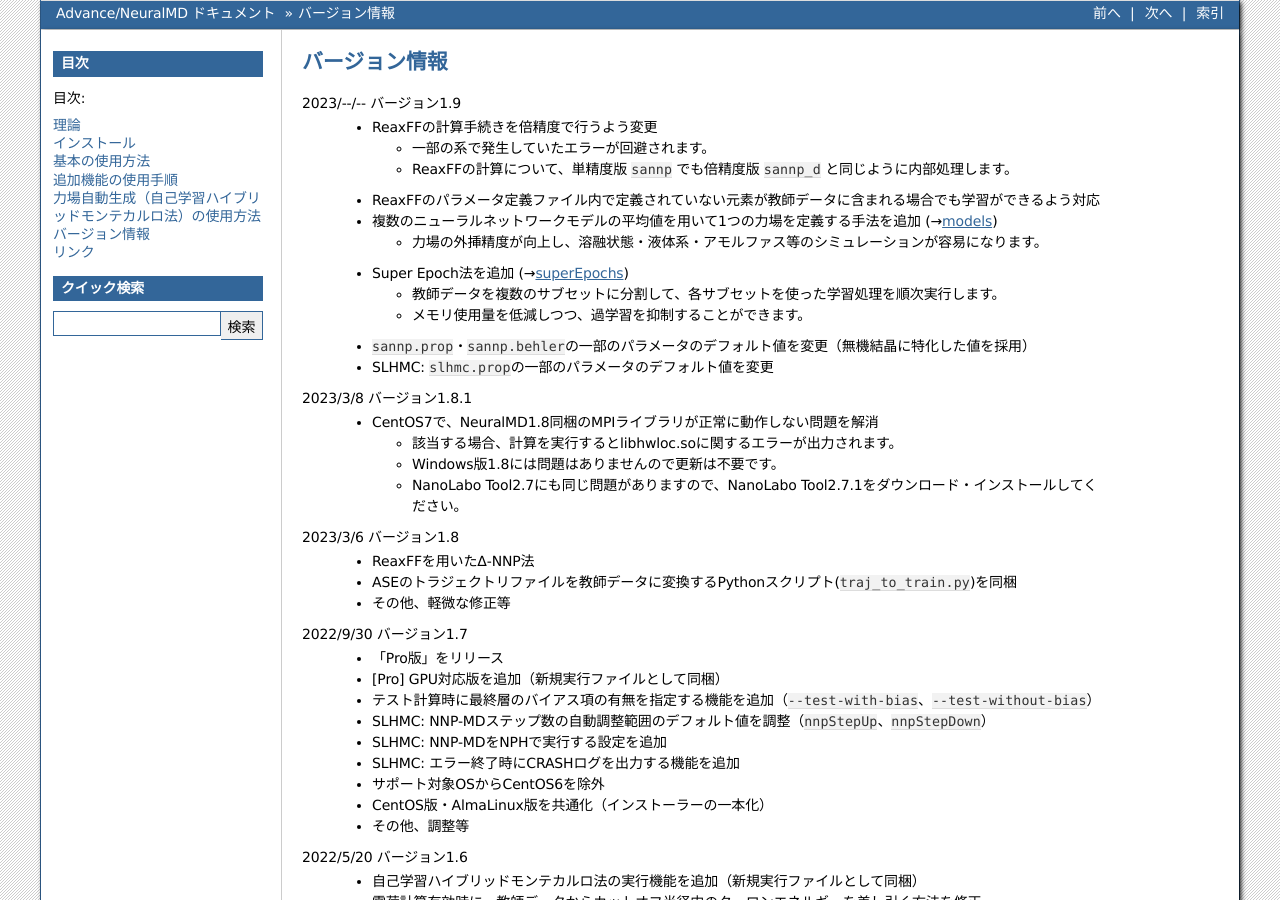
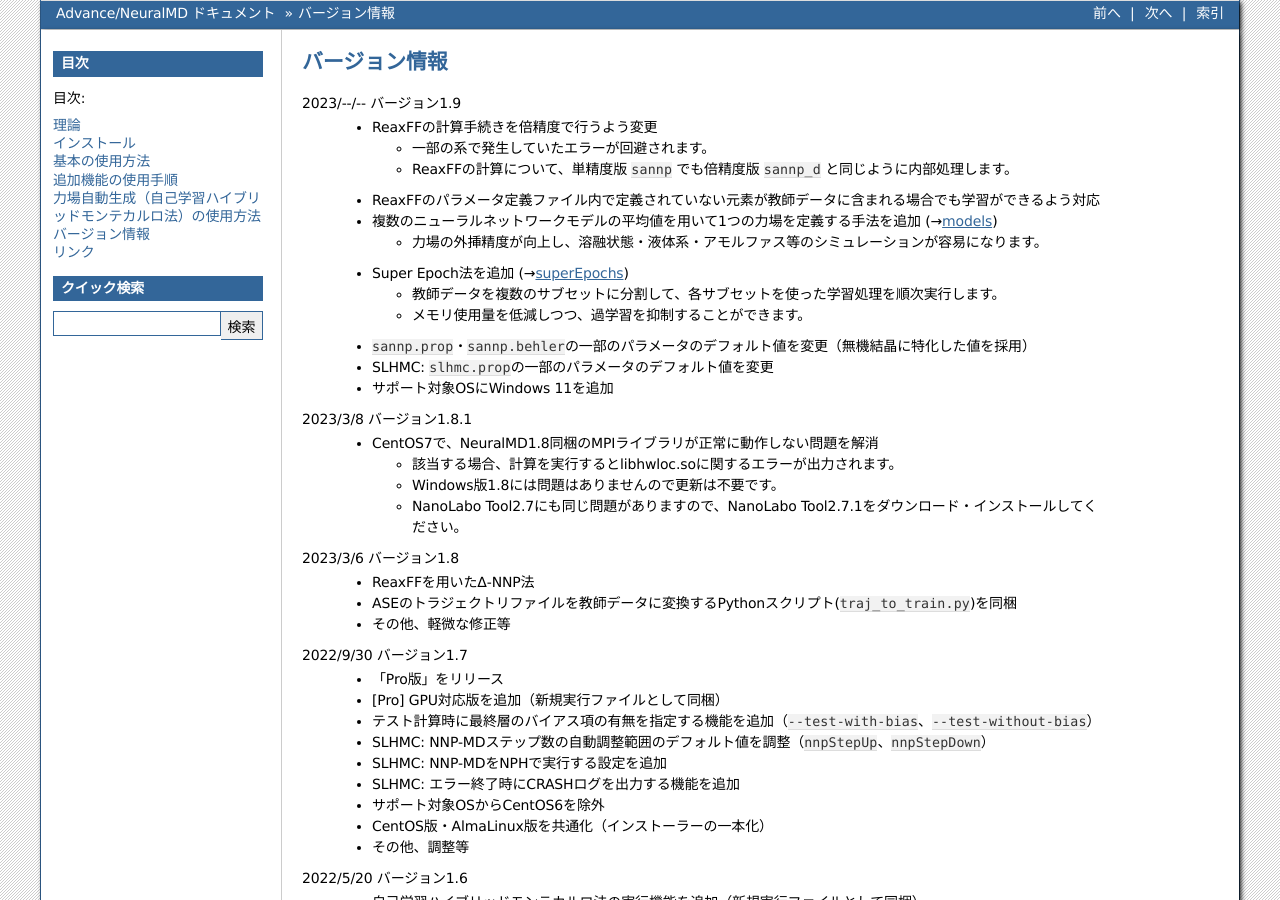
Before and after one commit to advancesoftcorp/neuralmd-doc, a Sphinx documentation site: the page built from docs/source/version.rst, in a window 1280 px wide and 900 px high. Built offline with Sphinx 7.4.7, drawn with Linux system fonts in a browser that asks for light colours; formulas are drawn with MathJax 3.

Commit message:
update requirement

```diff
--- a/docs/source/version.rst
+++ b/docs/source/version.rst
@@ -22,6 +22,7 @@
 
  - :file:`sannp.prop`\ ・\ :file:`sannp.behler`\ の一部のパラメータのデフォルト値を変更（無機結晶に特化した値を採用）
  - SLHMC: :file:`slhmc.prop`\ の一部のパラメータのデフォルト値を変更
+ - サポート対象OSにWindows 11を追加
 
 2023/3/8 バージョン1.8.1
  - CentOS7で、NeuralMD1.8同梱のMPIライブラリが正常に動作しない問題を解消
```
